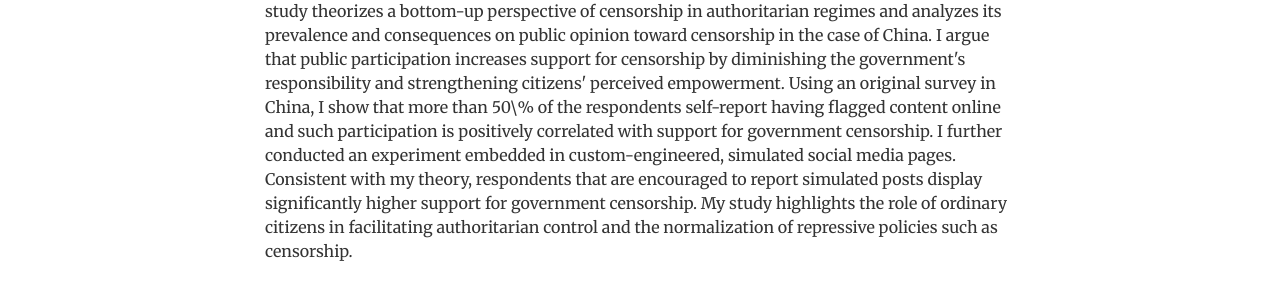
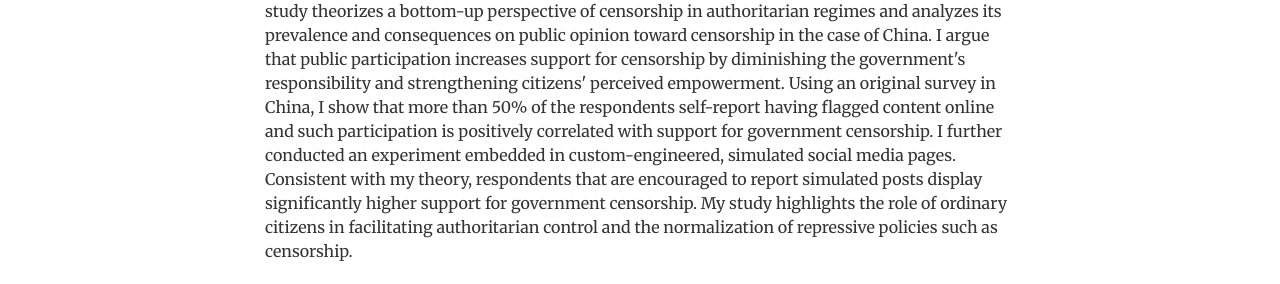
Before and after one commit to tonyhsfz/website, a Jekyll site: the page built from index.html, in a window 1280 px wide and 900 px high, scrolled down 2324 px. Shown: the part 307-591 px from the top of the window. Built offline with Jekyll 4.4.1, drawn with Linux system fonts in a browser that asks for light colours; some of the changed text lies outside the part shown.

```diff
--- a/_includes/publication.html
+++ b/_includes/publication.html
@@ -19,7 +19,7 @@ Previous research claims that public awareness of censorship will lead to backla
                    <p> <a href="/img/Participatory_Censorship_Yang.pdf">[PDF]</a> </p>
 <p> Abstract </p>
 <p>
-Contrary to the conventional top-down view of government censorship, ordinary citizens in authoritarian regimes frequently participate in censorship by reporting online content. This study theorizes a bottom-up perspective of censorship in authoritarian regimes and analyzes its prevalence and consequences on public opinion toward censorship in the case of China. I argue that public participation increases support for censorship by diminishing the government's responsibility and strengthening citizens' perceived empowerment. Using an original survey in China, I show that more than 50\% of the respondents self-report having flagged content online and such participation is positively correlated with support for government censorship. I further conducted an experiment embedded in custom-engineered, simulated social media pages. Consistent with my theory, respondents that are encouraged to report simulated posts display significantly higher support for government censorship. My study highlights the role of ordinary citizens in facilitating authoritarian control and the normalization of repressive policies such as censorship.
+Contrary to the conventional top-down view of government censorship, ordinary citizens in authoritarian regimes frequently participate in censorship by reporting online content. This study theorizes a bottom-up perspective of censorship in authoritarian regimes and analyzes its prevalence and consequences on public opinion toward censorship in the case of China. I argue that public participation increases support for censorship by diminishing the government's responsibility and strengthening citizens' perceived empowerment. Using an original survey in China, I show that more than 50% of the respondents self-report having flagged content online and such participation is positively correlated with support for government censorship. I further conducted an experiment embedded in custom-engineered, simulated social media pages. Consistent with my theory, respondents that are encouraged to report simulated posts display significantly higher support for government censorship. My study highlights the role of ordinary citizens in facilitating authoritarian control and the normalization of repressive policies such as censorship.
                     </p>
                      <p></p>
                      <p></p>
```
